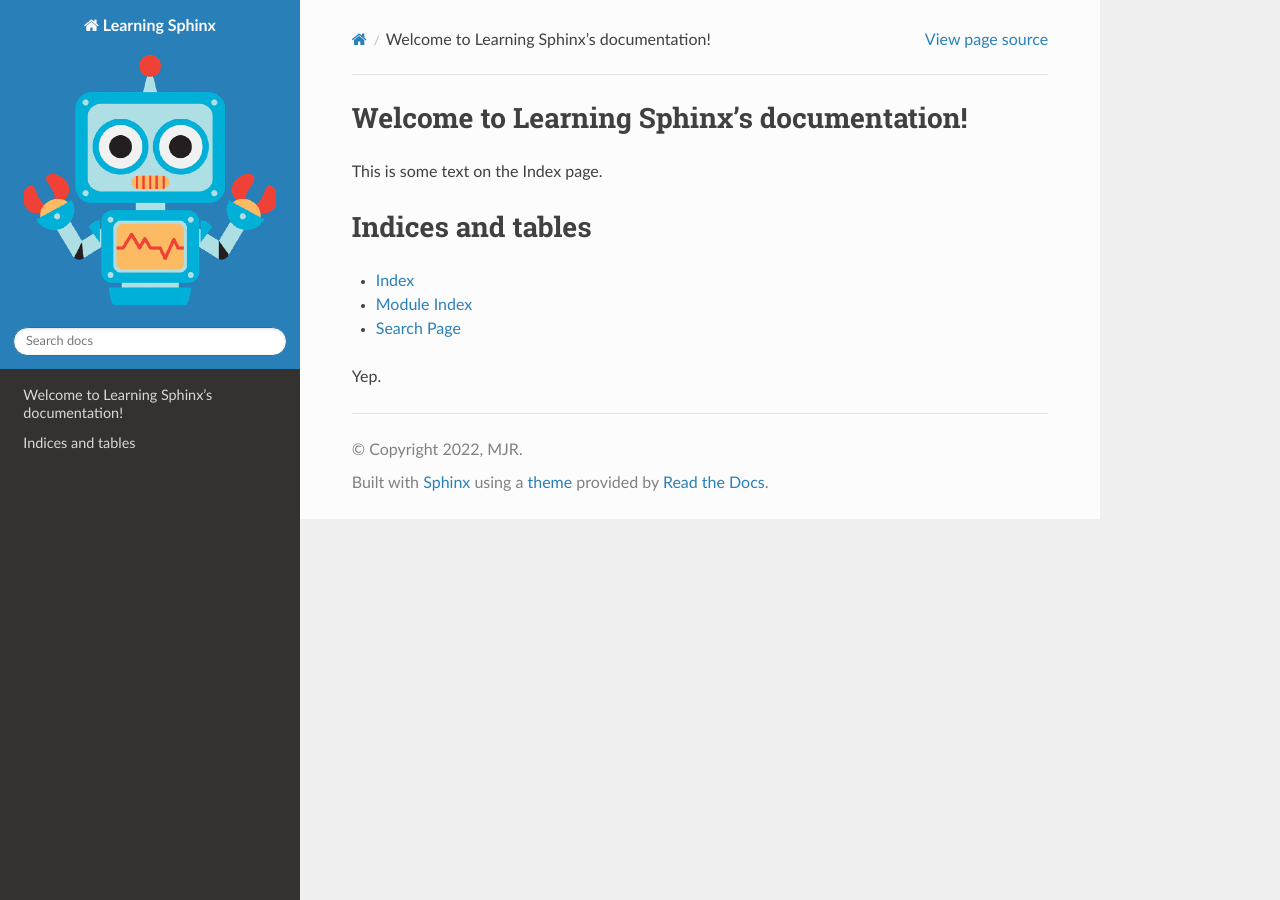
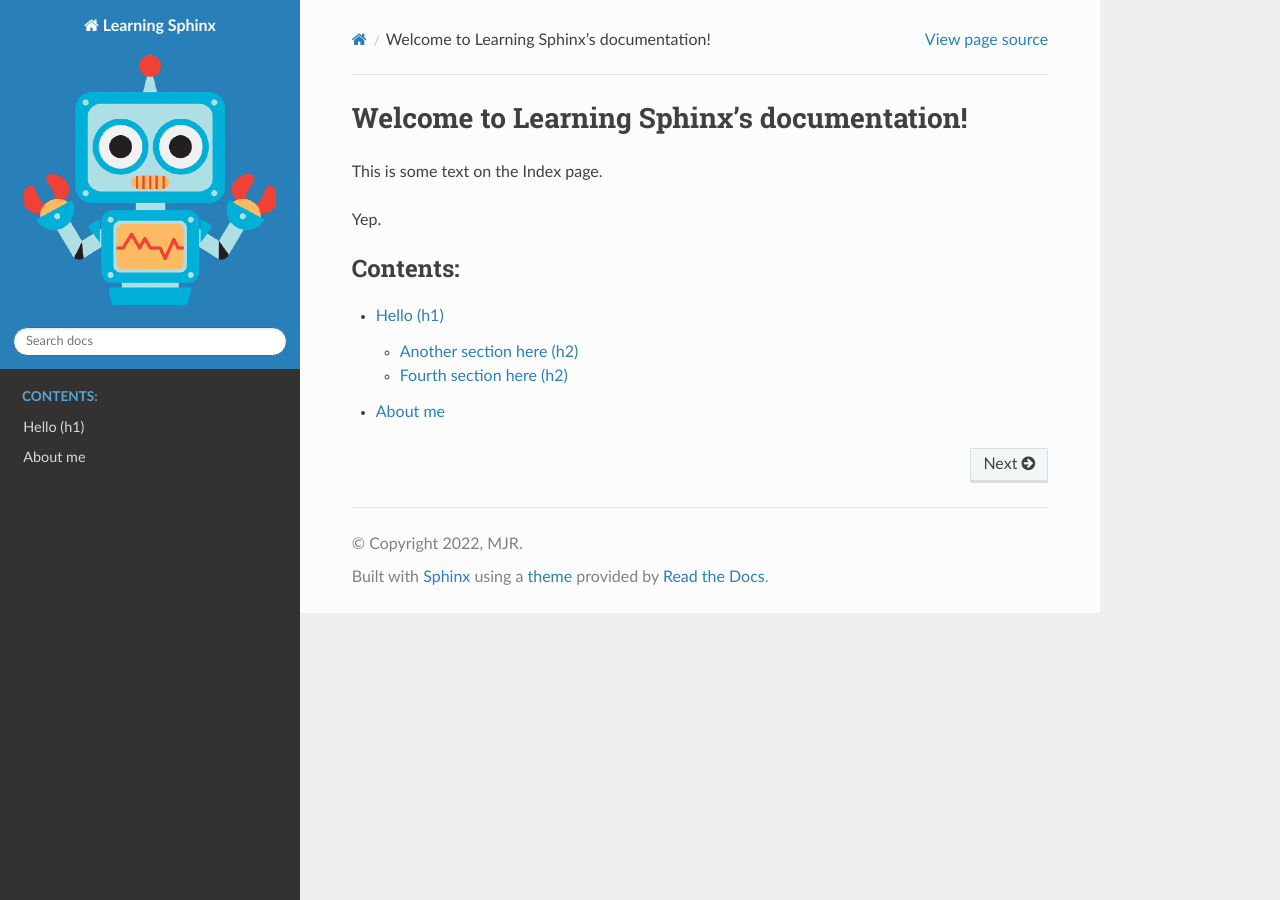
Before and after one commit to s2t2/learning-sphinx, a Sphinx documentation site: the page built from docs/source/index.rst, in a window 1280 px wide. Built offline with Sphinx 7.4.7 and the Read the Docs theme 2.0.0, drawn with Linux system fonts in a browser that asks for light colours; pages that are not in the unit, such as notebooks, are missing from menus.

Commit message:
Page links and formatting

```diff
--- /dev/null
+++ b/docs/source/about.rst
@@ -0,0 +1,10 @@
+.. _my_link_target:
+
+About me
+-----------------------------------
+
+This is some content on the about page.
+
+
+
+.. _another_link_target:
--- a/docs/source/conf.py
+++ b/docs/source/conf.py
@@ -63,7 +63,7 @@ html_static_path = ['_static']
 
 
 
-html_logo = os.path.join(os.path.dirname(__file__), "..", "..", "images", "bot.png")
+html_logo = os.path.join(os.path.dirname(__file__), "images", "bot.png")
 
 
 # https://sphinx-rtd-theme.readthedocs.io/en/stable/configuring.html#theme-options
--- /dev/null
+++ b/docs/source/hello.rst
@@ -0,0 +1,83 @@
+
+
+
+Hello (h1)
+============================
+
+some **bold** stuff
+
+
+  * Item 1
+  * Item 2
+
+
+yup.
+
+
+  + Item 3
+  + Item 4
+
+
+
+
+Another section here (h2)
+-------------------------
+
+
+
+
+
+
+links
+
+
+:ref:`this is some link text <about>`
+
+
+
+
+Third section here (h3)
+++++++++++++++++++++++++++++++++++
+
+
+Raw HTML, like iframe / video:
+
+.. raw:: html
+
+   <iframe width="560" height="315" src="https://www.youtube.com/embed/DSIuLnoKLd8" title="YouTube video player" frameborder="0" allow="accelerometer; autoplay; clipboard-write; encrypted-media; gyroscope; picture-in-picture" allowfullscreen></iframe>
+
+this is a directive.
+
+
+
+Fourth section here (h2)
+-------------------------
+
+
+
+this is a directive.
+
+figure 1:
+
+.. figure:: /images/bot.png
+   :alt: Some alt text
+   :scale: 40 %
+
+   Figure X: Here is a caption
+
+
+figure 2:
+
+.. figure:: /images/bot.png
+
+
+
+
+
+
+
+.. toctree::
+   :maxdepth: 2
+   :caption: This is a table of contents caption.
+
+   about_page
--- a/docs/source/index.rst
+++ b/docs/source/index.rst
@@ -11,12 +11,6 @@ Welcome to Learning Sphinx's documentation!
 This is some text on the Index page.
 
 
-Indices and tables
-==================
-
-* :ref:`genindex`
-* :ref:`modindex`
-* :ref:`search`
 
 
 
@@ -28,3 +22,6 @@ Yep.
 .. toctree::
    :maxdepth: 2
    :caption: Contents:
+
+   hello
+   about
```
Also changed, not shown: docs/source/images/bot.png (renamed from images/bot.png).
